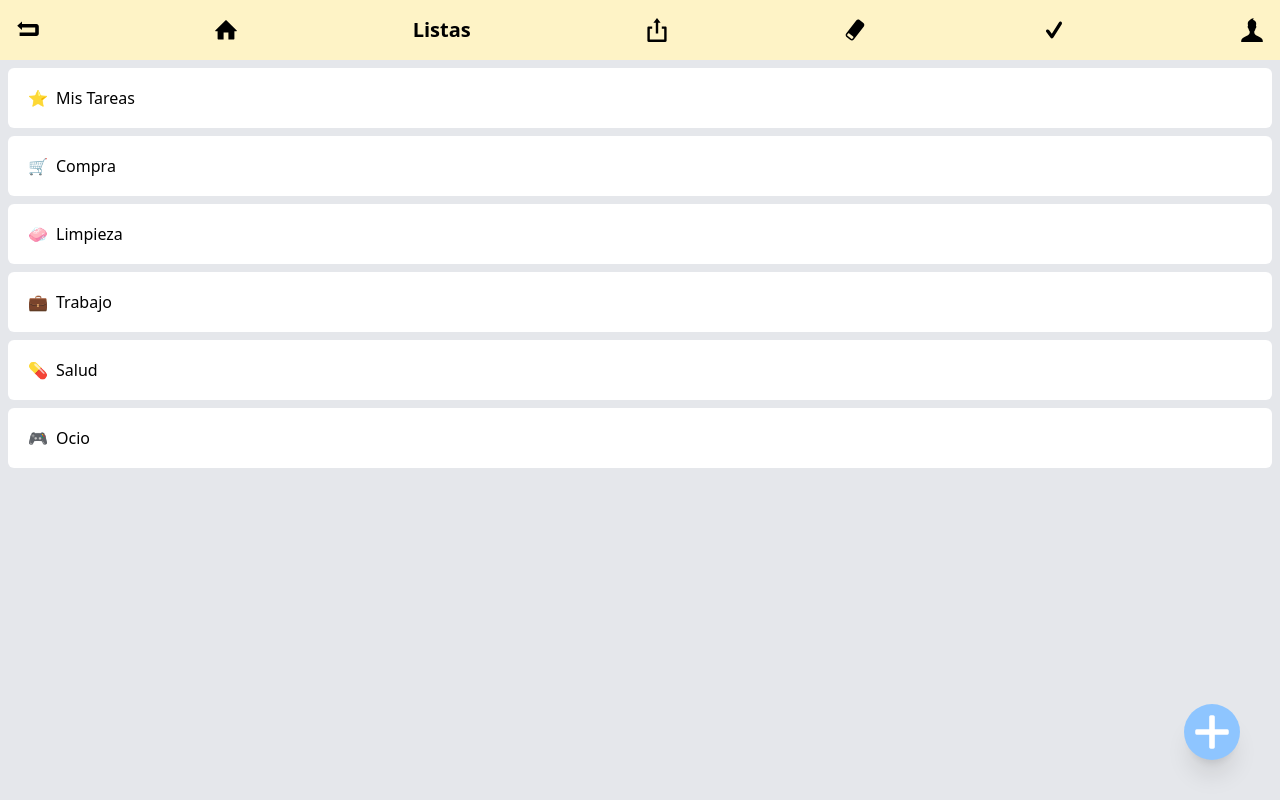
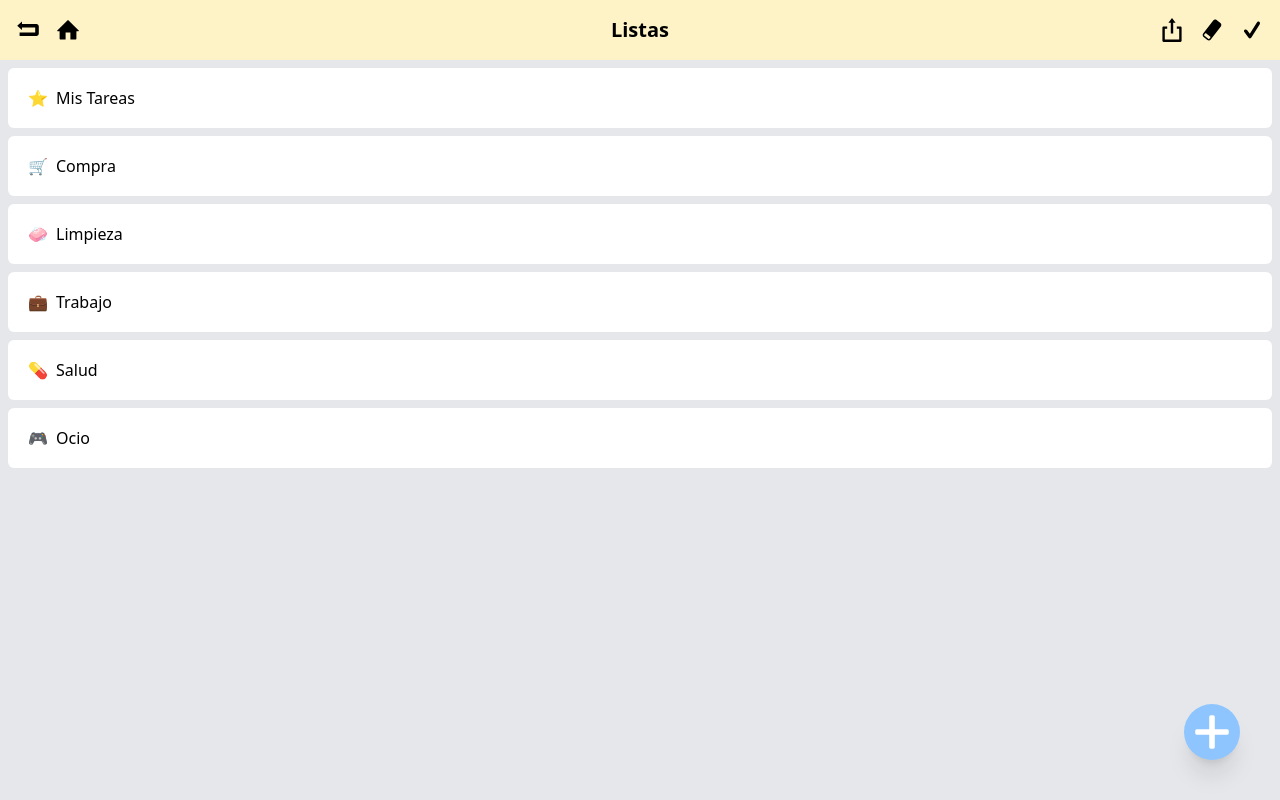
Before and after one commit to AdrielHercules/todolist-frontend, an Angular app: page / in a window 1280 px wide. Built offline with nearby package versions, Linux system fonts and the light colour scheme.

Commit message:
Fix top-bar layout

```diff
--- a/src/app/layout/top-bar/top-bar.component.html
+++ b/src/app/layout/top-bar/top-bar.component.html
@@ -1,11 +1,16 @@
-<div class="flex items-center justify-between bg-amber-100 p-4">
+<div class="flex items-center bg-amber-100 p-4">
+  <div class="flex w-50 items-center justify-start gap-4">
     <svg routerLink="/" class="size-6">
       <use xlink:href="assets/symbol-defs.svg#icon-back"></use>
     </svg>
     <svg class="size-6">
       <use xlink:href="assets/symbol-defs.svg#icon-home"></use>
     </svg>
-  <h1 class="text-xl font-bold">{{ title() }}</h1>
+  </div>
+
+  <h1 class="w-full text-center text-xl font-bold">{{ title() }}</h1>
+
+  <div class="flex w-50 items-center justify-end gap-4">
     <svg class="size-6">
       <use xlink:href="assets/symbol-defs.svg#icon-share-alternitive"></use>
     </svg>
@@ -15,7 +20,5 @@
     <svg class="size-6">
       <use xlink:href="assets/symbol-defs.svg#icon-check"></use>
     </svg>
-  <svg class="size-6">
-    <use xlink:href="assets/symbol-defs.svg#icon-user"></use>
-  </svg>
   </div>
+</div>
```
Lines whose indentation alone changed are shown as unchanged.
